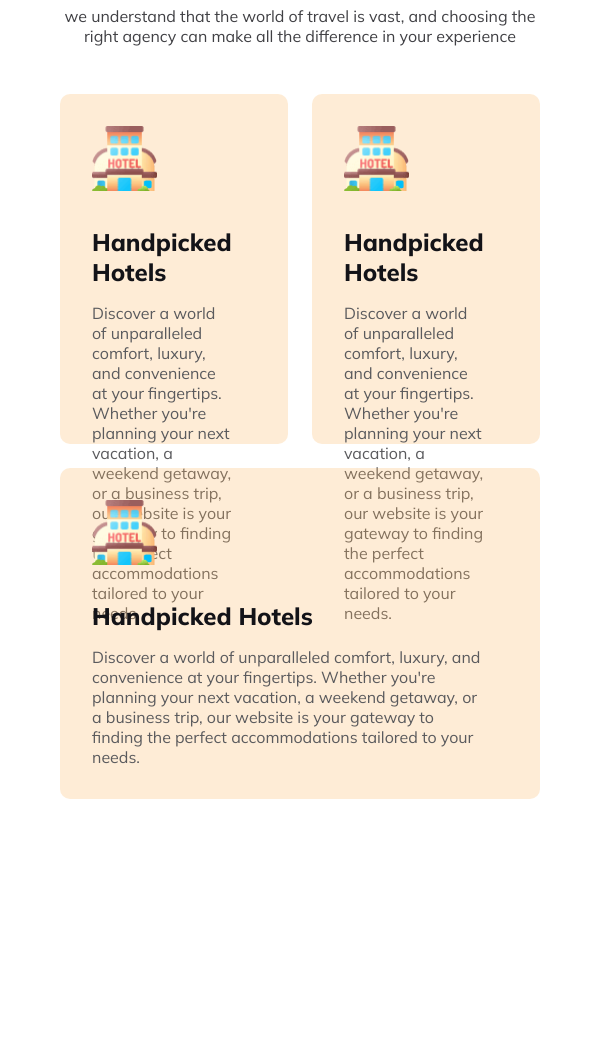
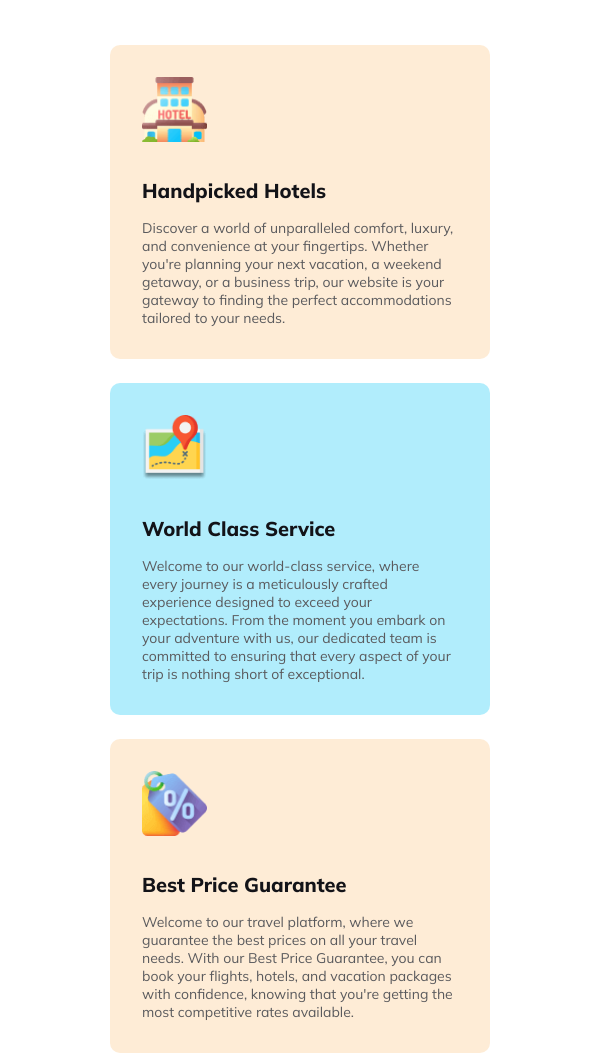
Before and after one commit to rubayedhasan/travel-itinerary, a plain HTML site: page index.html in a window 600 px wide. Shown: the part 4768-5821 px from the top of the page. Before the commit the page ends 5567 px from the top, so only its background shows below. Drawn offline with Linux system fonts and the light colour scheme.

Commit message:
adding why-choose-us section styles responsively for x-sm,sm devices

```diff
--- a/index.html
+++ b/index.html
@@ -258,29 +258,29 @@
               </p>
             </div>
             <!-- 2nd card  -->
-            <div class="card">
-              <img src="images/hotel.png" alt="hotel icon" />
-              <h3 class="card-title">Handpicked Hotels</h3>
+            <div class="card ocean-blue">
+              <img src="images/map.png" alt="hotel icon" />
+              <h3 class="card-title">World Class Service</h3>
               <p class="card-text">
-                Discover a world of unparalleled comfort, luxury, and
-                convenience at your fingertips. Whether you're planning your
-                next vacation, a weekend getaway, or a business trip, our
-                website is your gateway to finding the perfect accommodations
-                tailored to your needs.
+                Welcome to our world-class service, where every journey is a
+                meticulously crafted experience designed to exceed your
+                expectations. From the moment you embark on your adventure with
+                us, our dedicated team is committed to ensuring that every
+                aspect of your trip is nothing short of exceptional.
               </p>
             </div>
           </div>
           <!-- 3rd card  -->
           <div class="single-card">
             <div class="card">
-              <img src="images/hotel.png" alt="hotel icon" />
-              <h3 class="card-title">Handpicked Hotels</h3>
+              <img src="images/tag.png" alt="hotel icon" />
+              <h3 class="card-title">Best Price Guarantee</h3>
               <p class="card-text">
-                Discover a world of unparalleled comfort, luxury, and
-                convenience at your fingertips. Whether you're planning your
-                next vacation, a weekend getaway, or a business trip, our
-                website is your gateway to finding the perfect accommodations
-                tailored to your needs.
+                Welcome to our travel platform, where we guarantee the best
+                prices on all your travel needs. With our Best Price Guarantee,
+                you can book your flights, hotels, and vacation packages with
+                confidence, knowing that you're getting the most competitive
+                rates available.
               </p>
             </div>
           </div>
--- a/styles/responsive.css
+++ b/styles/responsive.css
@@ -1,19 +1,19 @@
 /* responsive styles for extra extra large devices  */
-/* @media screen and (min-width: 1400px) {
+@media screen and (min-width: 1400px) {
   .container {
     max-width: 1320px;
   }
-} */
+}
 
 /* responsive styles for  extra-large devices  */
-/* @media screen and (min-width: 1200px) {
+@media screen and (min-width: 1200px) {
   .container {
     max-width: 1140px;
   }
   #banner .banner-container .banner-title {
     font-size: 64px;
   }
-} */
+}
 
 /* responsive styles for medium devices  */
 @media screen and (min-width: 768px) and (max-width: 991.98px) {
@@ -83,6 +83,13 @@
 @media screen and (min-width: 576px) and (max-width: 767.98px) {
   .container {
     max-width: 540px;
+  }
+
+  .section-title {
+    font-size: 20px;
+  }
+  .section-description {
+    font-size: 14px;
   }
 
   /* header section styles  */
@@ -196,6 +203,24 @@
   .bandorban {
     grid-column: 1 / span 12;
     grid-row: 7 / span 1;
+  }
+
+  /* why-choose-us section styles  */
+  #why-choose-us {
+    margin-top: 80px;
+  }
+  #why-choose-us .services-card .duel-card {
+    flex-direction: column;
+  }
+  #why-choose-us .services-card .card {
+    max-width: 380px;
+    padding: 32px;
+  }
+  #why-choose-us .services-card .card .card-title {
+    font-size: 20px;
+  }
+  #why-choose-us .services-card .card .card-text {
+    font-size: 14px;
   }
 }
 /* responsive styles for extra small devices  */
@@ -338,4 +363,22 @@
     grid-column: 1 / span 12;
     grid-row: 7 / span 1;
   }
+
+  /* why-choose-us section styles  */
+  #why-choose-us {
+    margin-top: 80px;
+  }
+  #why-choose-us .services-card .duel-card {
+    flex-direction: column;
+  }
+  #why-choose-us .services-card .card {
+    max-width: 100%;
+    padding: 32px;
+  }
+  #why-choose-us .services-card .card .card-title {
+    font-size: 20px;
+  }
+  #why-choose-us .services-card .card .card-text {
+    font-size: 14px;
+  }
 }
```
